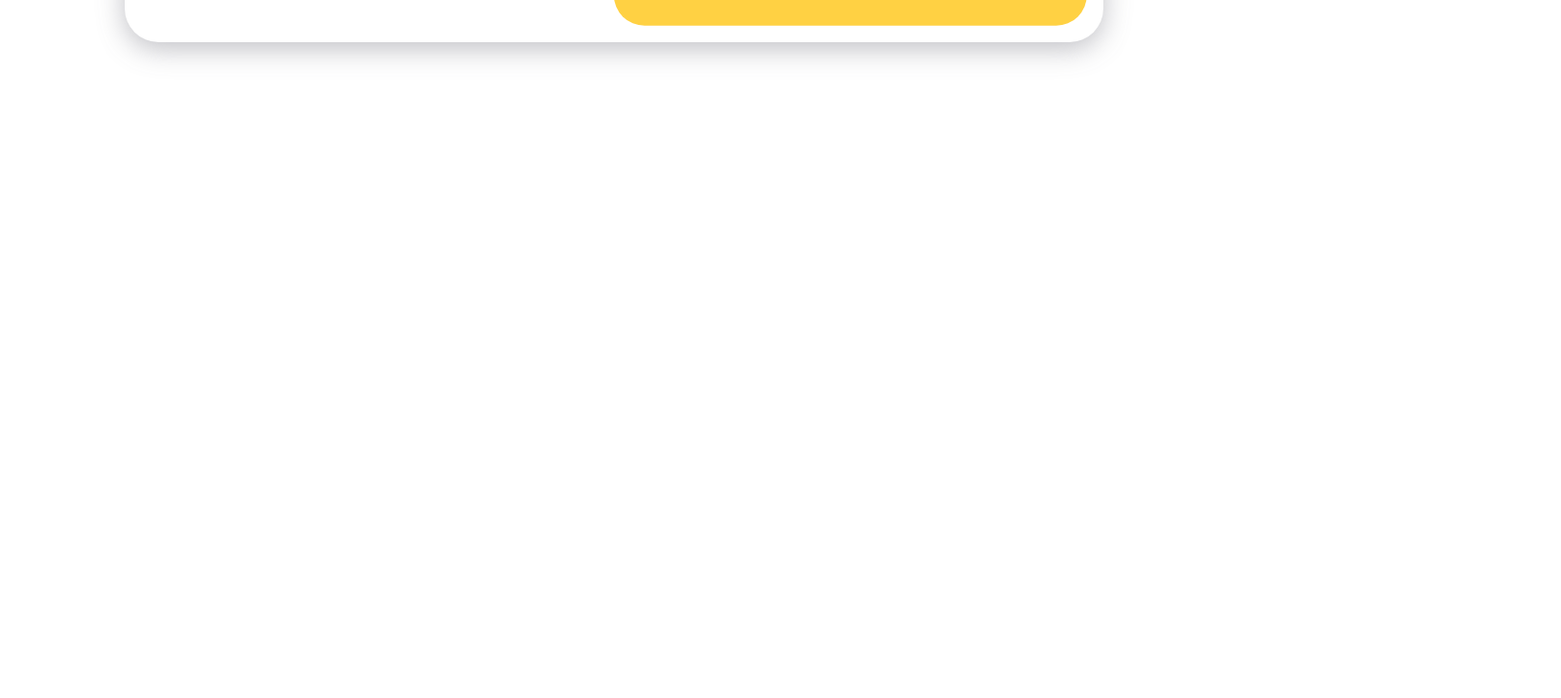
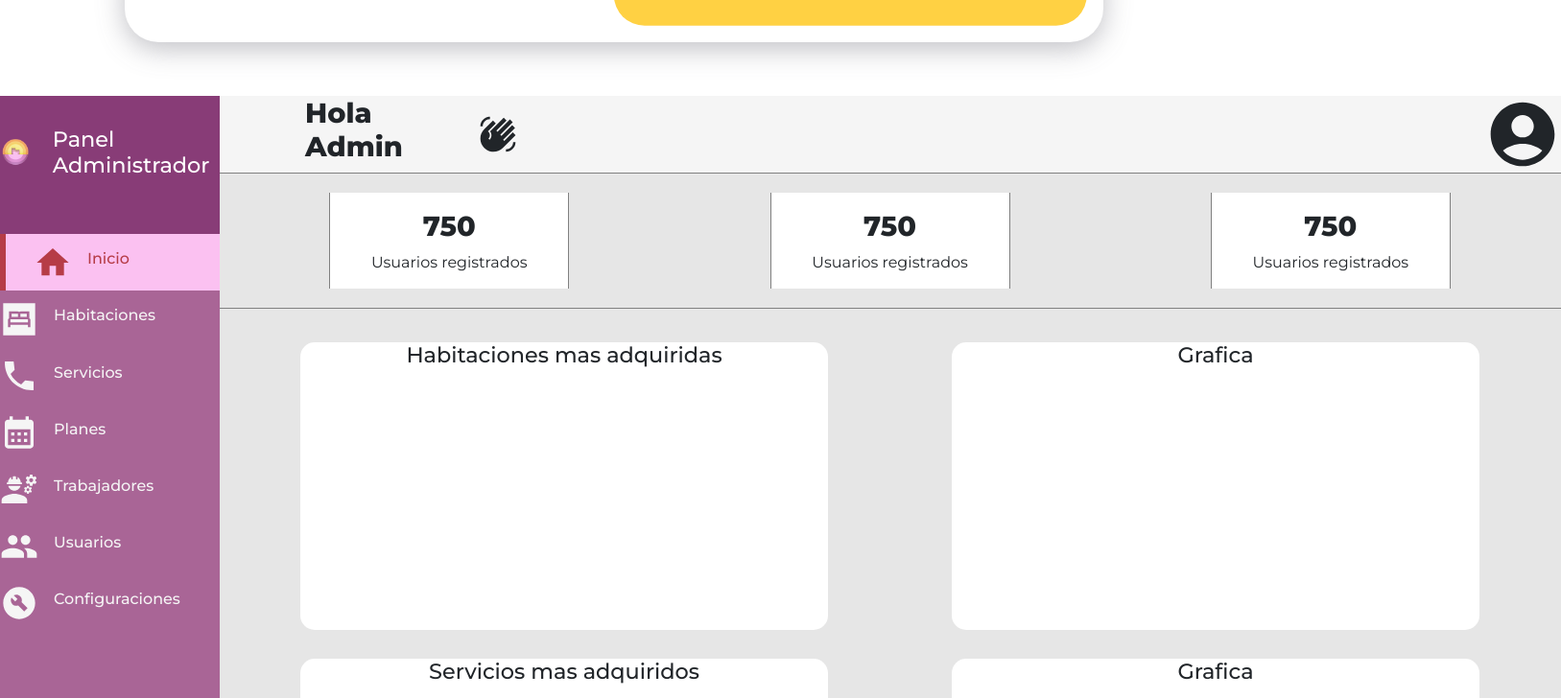
Before and after one commit to OakEsteban/PosadadelSolFRONTEND, a React (Create React App) app: page /Inicia-Sesion in a window 1280 px wide. Shown: the part 700-1428 px from the top of the page at 96% size, 1627 px wide, since content can reach past the window. Before the commit the page ends 800 px from the top, so only its background shows below. Built offline with nearby package versions, Linux system fonts and the light colour scheme.

Commit message:
Panel admin 2.0

```diff
--- a/package.json
+++ b/package.json
@@ -4,6 +4,11 @@
   "private": true,
   "dependencies": {
     "@emailjs/browser": "^3.11.0",
+    "@emotion/react": "^11.11.1",
+    "@emotion/styled": "^11.11.0",
+    "@fontsource/roboto": "^5.0.3",
+    "@mui/icons-material": "^5.11.16",
+    "@mui/material": "^5.13.5",
     "@testing-library/jest-dom": "^5.16.5",
     "@testing-library/react": "^13.4.0",
     "@testing-library/user-event": "^13.5.0",
--- a/public/index.html
+++ b/public/index.html
@@ -8,6 +8,7 @@
   <meta name="theme-color" content="#000000" />
   <meta name="description" content="Web site created using create-react-app" />
   <link rel="apple-touch-icon" href="%PUBLIC_URL%/logo192.png" />
+  <link href="https://fonts.googleapis.com/icon?family=Material+Icons" rel="stylesheet" />
   <!--
       manifest.json provides metadata used when your web app is installed on a
       user's mobile device or desktop. See https://developers.google.com/web/fundamentals/web-app-manifest/
--- a/src/App.js
+++ b/src/App.js
@@ -43,7 +43,7 @@ function App() {
         <Route path="/Recuperar" element={<Recuperar />} />
         <Route path="*" element={<Page404 />} />
       </Routes>
-      {/* <PanelAdmin /> */}
+      {<PanelAdmin/>}
     </Router>
   );
 }
--- a/src/Styles/panel-admin/PanelAdmin.css
+++ b/src/Styles/panel-admin/PanelAdmin.css
@@ -1,89 +1,227 @@
+* {
+    margin: 0;
+    padding: 0;
+    outline: 0;
+    appearance: none;
+    border: 0;
+    text-decoration: none;
+    list-style: none;
+    box-sizing: border-box;
+}
+
+
+
+a:hover{
+    color: #A96596;
+}
+
+img {
+    display: block;
+    width: 100%;
+}
+
+h1 {
+    font-weight: 800;
+    font-size: 1.8rem;
+}
+
+h2 {
+    font-size: 1.4rem;
+}
+
+h3 {
+    font-size: 1rem;
+}
+
+h4 {
+    font-size: 0.8rem;
+}
+
+h5 {
+    font-size: 0.77rem;
+}
+
+small {
+    font-size: 0.75rem;
+}
+
+.profile-photo{
+    width: 2.8rem;
+    height: 2.8rem;
+    border-radius: 50%;
+    overflow: hidden;
+}
+
 .contenedor-principal{
     display: flex;
-    flex-direction: row;
+    width: 100%;
+    margin: 0 auto;
+    height: 100%;
 }
 
-.barra-navegacion{
+aside {
+    height: 100vh;
+    background-color: #883C77;
+}
+
+aside .top{
+    display: flex;
+    align-items: center;
+    justify-content: space-between;
+    margin-top: 1.4rem;
+    color: white;
+}
+
+aside .logo{
+    display: flex;
+    gap: 0.8rem;
+    align-items: center;
+    justify-content: center;
+}
+
+.titulo-top{
+    margin: 10px;
+}
+
+aside .logo img{
+    width: 2rem;
+    height: 2rem;
+}
+
+aside .close{
+    display: none;
+}
+aside .sidebar{
+    background: #A96596;
     display: flex;
     flex-direction: column;
-    background-color: #A96596;
+    height: 88vh;
+    position: relative;
+    top: 3rem;
 }
 
-.titulos-navegacion{
+aside h3{
+    font-weight: 500;
+}
+
+aside .sidebar a{
+    display: flex;
+    flex-direction:row;
+    color: whitesmoke;
+    text-decoration: none;
+    gap: 1rem;
+    align-items: center;
+    position: relative;
+    height: 3.7rem;
+    transition: all 300ms ease;
+}
+
+aside .sidebar a .iconito{
+    font-size: 2.5rem;
+    transition: all 300ms ease;
+}
+
+aside .sidebar a:last-child{
+    position: absolute;
+    bottom: 2rem;
+    width: 100%;
+}
+
+aside .sidebar a.active{
+    background-color: #FBC1F1;
+    color: #B63C47;
+    margin-left: 0;
+}
+
+aside .sidebar a.active::before{
+    content: '';
+    width: 6px;
+    height: 100%;
+    background-color: #B63C47;
+}
+
+aside .sidebar a.active .iconito{
+    color: #B63C47;
+    margin-left: calc(1rem - 3px);
+}
+
+aside .sidebar a:hover{
+    color: #883C77;
+    background-color: white;
+    width: 100%;
+}
+
+aside .sidebar a:hover .iconito{
+    margin-left: 1rem;
+}
+
+.seccion-principal{
     display: flex;
     flex-direction: column;
-    justify-content: center;
+    background-color: whitesmoke;
+}
+
+.seccion-top{
+    display: flex;
+    flex-direction: row;
+    justify-content: space-between;
+    width: 1398px;
+    border-bottom: grey 1px solid;
+}
+
+.seccion-top-left{
+    display: flex;
+    flex-direction: row;
+    justify-content: space-around;
+    align-items: center;
+    padding-left: 50px;
+    width: 350px;
+}
+
+.seccion-top-right{
+    margin-right: 0%;
+    height: 100%;
+    align-items: center;
+}
+
+.seccion-top2{
+    background-color: rgba(228, 228, 228, 0.829);
+    display: flex;
+    flex-direction: row;
+    justify-content: space-around;
+    padding: 10px;
+    align-items: center;
+    border-bottom: 1px solid grey;
+}
+
+.seccion-top2 div{
+    align-items: center;
+    display: flex;
+    flex-direction: column;
+    height: 100px;
+    width: 250px;
+    margin: 10px;
+    padding: 18px;
+    border-left: 1px solid grey;
+    border-right: 1px solid grey;
+    background-color: white;
+}
+
+.seccion-datos{
+    background-color: rgba(228, 228, 228, 0.829);
+    display: flex;
+    flex-direction: row;
+    flex-wrap: wrap;
+    justify-content: space-around;
+    padding: 20px;
     text-align: center;
 }
 
-.titulos{
-    text-decoration: none;
-    color: white;
-    width: 100%;
-    height: 50px;
-    padding: 12px;
+.seccion-datos .cards{
+    background-color: white;
+    width: 550px;
+    height: 300px;
+    margin: 15px;
+    border: 0;
+    border-radius: 15px;
 }
-
-.titulos:hover{
-    background-color: white;
-    color: #883C77;
-    border-left: 3px solid #A96596;
-    font-size: larger;
-}
-
-.titulo-principal{
-    margin: 10px;
-    color: white;
-    text-align: center;
-}
-
-.apartado-principal{
-    padding-left: 30px;
-    padding-top: 12px;
-    border-bottom: 1px solid grey;
-    background-color: whitesmoke;
-}
-
-.titulo-administrador{
-    display: flex;
-    flex-direction: row;
-    width: 1000px;
-}
-
-.division-secundaria{
-    display: flex;
-    flex-direction: row;
-    justify-content: space-around;
-    background-color: white;
-    text-align: center;
-}
-
-.cuadros-secundarios{
-    margin: 50px;
-    background-color: whitesmoke;
-    width: 200px;
-}
-
-.ultima-division{
-    display: flex;
-    flex-direction: row;
-    background-color: whitesmoke;
-    justify-content: space-between;
-    padding-left: 66px;
-    text-align: center;
-    flex-wrap: wrap;
-}
-
-.ultima-division1{
-    background-color: white;
-    width: 400px;
-    height: 300px;
-    margin-top: 15px;
-}
-
-.ultima-division2{
-    background-color: white;
-    height: 300px;
-    width: 500px;
-    margin-top: 15px;
-}
--- a/src/components/panel-admin/PanelAdmin.jsx
+++ b/src/components/panel-admin/PanelAdmin.jsx
@@ -1,61 +1,104 @@
 import '../../Styles/panel-admin/PanelAdmin.css';
+import icono from '../../Images/logoPosada.png';
+import Icon from '@mui/material/Icon';
+import HomeSharpIcon from '@mui/icons-material/HomeSharp';
+import CloseSharpIcon from '@mui/icons-material/CloseSharp';
+import BedroomParentSharpIcon from '@mui/icons-material/BedroomParentSharp';
+import LocalPhoneSharpIcon from '@mui/icons-material/LocalPhoneSharp';
+import CalendarMonthSharpIcon from '@mui/icons-material/CalendarMonthSharp';
+import EngineeringSharpIcon from '@mui/icons-material/EngineeringSharp';
+import GroupSharpIcon from '@mui/icons-material/GroupSharp';
+import BuildCircleSharpIcon from '@mui/icons-material/BuildCircleSharp';
+import LogoutSharpIcon from '@mui/icons-material/LogoutSharp';
+import WavingHandSharpIcon from '@mui/icons-material/WavingHandSharp';
+import AccountCircleSharpIcon from '@mui/icons-material/AccountCircleSharp';
+
 
 function PanelAdmin(){
     return(
         <div className="contenedor-principal">
-            <div className='barra-navegacion'>
-                <header className='titulo-principal'>
-                    <h2>Panel <br />Administrador</h2>
-                </header>
-                <nav className='titulos-navegacion'>
-                    <a href="" className='titulos'>Inicio</a>
-                    <a href="" className='titulos'>Habitaciones</a>
-                    <a href="" className='titulos'>Servicios</a>
-                    <a href="" className='titulos'>Planes</a>
-                    <a href="" className='titulos'>Trabajadores</a>
-                    <a href="" className='titulos'>Usuarios</a>
-                    <a href="" className='titulos'>Configuraciones</a>
-                    <a href="" className='titulos'>Salir</a>
-                </nav>
-            </div>
-            <div className='apartado-principal'>
-                <div className='titulo-administrador'>
-                    <h2>Hola,<br />Admin</h2>
-                </div>
-                <div className='division-secundaria'>
-                    <div className='cuadros-secundarios'>
-                        <h3>750</h3>
-                        <h5>Usuarios registrados</h5>
+            <aside>
+                <div className='top'>
+                    <div className="logo">
+                        <img src={icono} alt="logo-posada"/>
+                        <h2 className='titulo-top'>Panel <br />Administrador</h2>
                     </div>
-                    <div className='cuadros-secundarios'>
-                        <h3>750</h3>
-                        <h5>Habitaciones reservadas</h5>
-                    </div>
-                    <div className='cuadros-secundarios'>
-                        <h3>750</h3>
-                        <h5>Ganancias</h5>
+                    <div className="close" id='close-btn'>
+                        <CloseSharpIcon/>
                     </div>
                 </div>
-                <div className='ultima-division'>
-                    <div className='ultima-division1'>
-                        <header>
-                            <h4>Habitaciones mas adquiridas</h4>
-                        </header>
+                <div className="sidebar">
+                    <a href="#" className='active'>
+                        <HomeSharpIcon className='iconito'/>
+                        <h3>Inicio</h3>
+                    </a>
+                    <a href="#">
+                        <BedroomParentSharpIcon className='iconito'/>
+                        <h3>Habitaciones</h3>
+                    </a>
+                    <a href="#">
+                        <LocalPhoneSharpIcon className='iconito'/>
+                        <h3>Servicios</h3>
+                    </a>
+                    <a href="#">
+                        <CalendarMonthSharpIcon className='iconito'/>
+                        <h3>Planes</h3>
+                    </a>
+                    <a href="#">
+                        <EngineeringSharpIcon className='iconito'/>
+                        <h3>Trabajadores</h3>
+                    </a>
+                    <a href="#">
+                        <GroupSharpIcon className='iconito'/>
+                        <h3>Usuarios</h3>
+                    </a>
+                    <a href="#">
+                        <BuildCircleSharpIcon className='iconito'/>
+                        <h3>Configuraciones</h3>
+                    </a>
+                    <a href="#">
+                        <LogoutSharpIcon className='iconito'/>
+                        <h3>Salir</h3>
+                    </a>
+
+                </div>
+            </aside>
+            <div className='seccion-principal'>
+                <div className="seccion-top">
+                    <div className="seccion-top-left">
+                        <h1>Hola <br/>Admin</h1>
+                        <WavingHandSharpIcon sx={{ fontSize: 40 }}/>
                     </div>
-                    <div className='ultima-division2'>
-                        <header>
-                            <h4>Grafica</h4>
-                        </header>
+                    <div className="seccion-top-right">
+                        <AccountCircleSharpIcon sx={{ fontSize: 80 }}/>
                     </div>
-                    <div className='ultima-division2'>
-                        <header>
-                            <h4>Grafica</h4>
-                        </header>
+                </div>
+                <div className="seccion-top2">
+                    <div>
+                        <h1>750</h1>
+                        <p>Usuarios registrados</p>
                     </div>
-                    <div className='ultima-division1'>
-                        <header>
-                            <h4>Servicios mas adquiridos</h4>
-                        </header>
+                    <div>
+                        <h1>750</h1>
+                        <p>Usuarios registrados</p>
+                    </div>
+                    <div>
+                        <h1>750</h1>
+                        <p>Usuarios registrados</p>
+                    </div>
+                </div>
+                <div className="seccion-datos">
+                    <div className="cards">
+                        <h2>Habitaciones mas adquiridas</h2>
+                    </div>
+                    <div className="cards">
+                        <h2>Grafica</h2>
+                    </div>
+                    <div className="cards">
+                        <h2>Servicios mas adquiridos</h2>
+                    </div>
+                    <div className="cards">
+                        <h2>Grafica</h2>
                     </div>
                 </div>
             </div>
```
Also changed, not shown: 1 other file (tests, documents, lock files or other folders).
